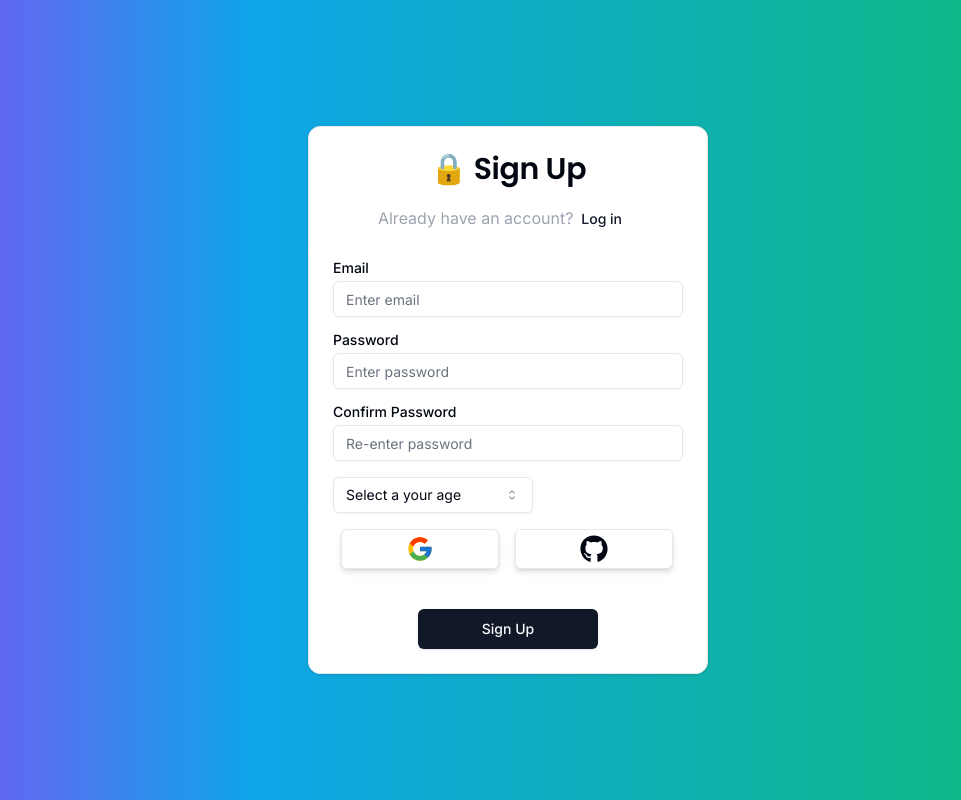
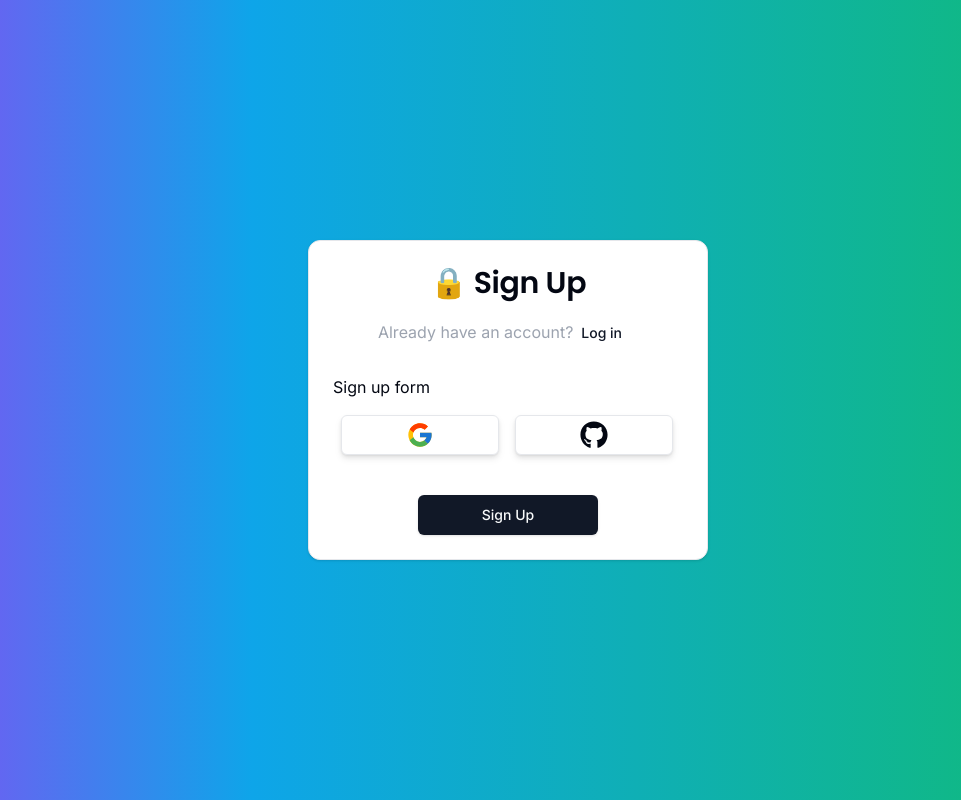
Before and after one commit to Pritam12F/AuthJS-NextAuthv5-, a Next.js app: page /signup in a window 1280 px wide. Shown: the whole page, without its empty margins (132-1093 px from the left). Built offline with nearby package versions, Linux system fonts and the light colour scheme.

Commit message:
added zod and shad form component

```diff
--- a/components/auth/login-form.tsx
+++ b/components/auth/login-form.tsx
@@ -12,7 +12,9 @@ export const LoginForm = ({ typeofform }: LoginFormProps) => {
         backFuncLabel="Sign up"
         backFuncHref="signup"
         typeofcard={typeofform}
-      />
+      >
+        Sign in form
+      </CardWrapper>
     );
   } else {
     return (
@@ -21,7 +23,9 @@ export const LoginForm = ({ typeofform }: LoginFormProps) => {
         backFuncLabel="Log in"
         backFuncHref="signin"
         typeofcard={typeofform}
-      />
+      >
+        Sign up form
+      </CardWrapper>
     );
   }
 };
--- a/components/elements/Inputs.tsx
+++ /dev/null
@@ -1,37 +0,0 @@
-import { Input } from "../ui/input";
-import { Label } from "../ui/label";
-import { Selectors } from "./selectors";
-
-interface InputsProps {
-  typeofcard: string;
-}
-
-export const InputsForm = ({ typeofcard }: InputsProps) => {
-  return (
-    <div className="flex flex-col gap-y-4">
-      <div className="grid w-full max-w-sm items-center gap-1.5">
-        <Label htmlFor="email">Email</Label>
-        <Input type="text" placeholder="Enter email" id="email"></Input>
-      </div>
-      <div className="grid w-full max-w-sm items-center gap-1.5">
-        <Label htmlFor="password">Password</Label>
-        <Input
-          type="password"
-          placeholder="Enter password"
-          id="password"
-        ></Input>
-      </div>
-      {typeofcard === "Sign Up" ? (
-        <div className="grid w-full max-w-sm items-center gap-1.5">
-          <Label htmlFor="confpassword">Confirm Password</Label>
-          <Input
-            type="password"
-            placeholder="Re-enter password"
-            id="confpassword"
-          ></Input>
-        </div>
-      ) : null}
-      {typeofcard === "Sign Up" ? <Selectors /> : null}
-    </div>
-  );
-};
--- a/components/elements/cardWrapper.tsx
+++ b/components/elements/cardWrapper.tsx
@@ -8,7 +8,6 @@ import {
 } from "@/components/ui/card";
 import { Button } from "@/components/ui/button";
 import { Header } from "./header";
-import { InputsForm } from "./Inputs";
 import { SocialsBar } from "./socials";
 import { BackButton } from "./back-button";
 
@@ -17,6 +16,7 @@ type Props = {
   backFuncLabel?: string;
   backFuncHref: string;
   typeofcard: "Sign Up" | "Sign In";
+  children: React.ReactNode;
 };
 
 export const CardWrapper = ({
@@ -24,6 +24,7 @@ export const CardWrapper = ({
   backFuncLabel,
   backLabel,
   typeofcard,
+  children,
 }: Props) => {
   return (
     <Card className="w-[400px]">
@@ -38,7 +39,7 @@ export const CardWrapper = ({
         </CardDescription>
       </CardHeader>
       <CardContent>
-        <InputsForm typeofcard={typeofcard} />
+        {children}
         <SocialsBar />
       </CardContent>
       <CardFooter className="flex justify-center">
```
Also changed, not shown: validation/index.ts (+10 -1 lines).
